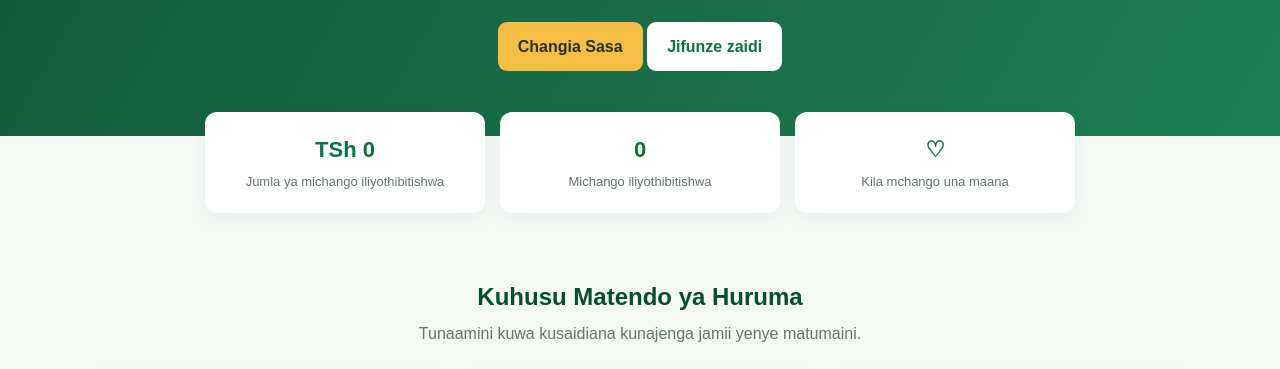
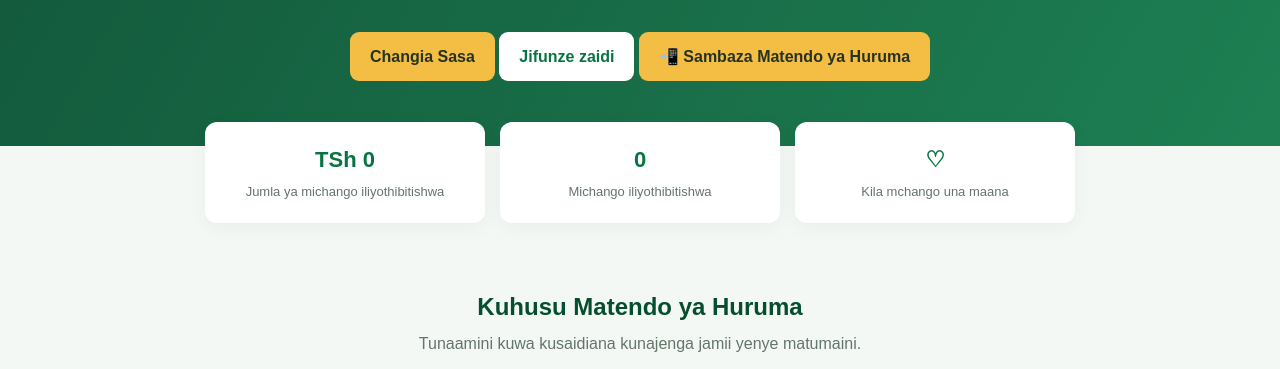
Before and after one commit to ansibert73-source/matendo-ya-huruma, a website: page public/index.html in a window 1280 px wide. Shown: the part 304-673 px from the top of the page. Drawn offline with Linux system fonts and the light colour scheme; no server answers.

Commit message:
Update index.html
Add a share button to the Matendo ya Huruma website so visitors can share the project and help spread awareness.

```diff
--- a/public/index.html
+++ b/public/index.html
@@ -258,6 +258,9 @@
     <p data-i18n="heroText">Mchango wako unaweza kuleta matumaini kwa watoto yatima na watu wenye uhitaji. Kila tendo la huruma lina maana.</p>
     <a class="btn btn-gold" href="#donate" data-i18n="donateNow">Changia Sasa</a>
     <a class="btn btn-light" href="#about" data-i18n="learnMore">Jifunze zaidi</a>
+<button class="btn btn-gold" id="shareWebsite" type="button" style="margin-top:10px;">
+  📲 Sambaza Matendo ya Huruma
+</button>
   </section>
 
   <div class="stats">
```
